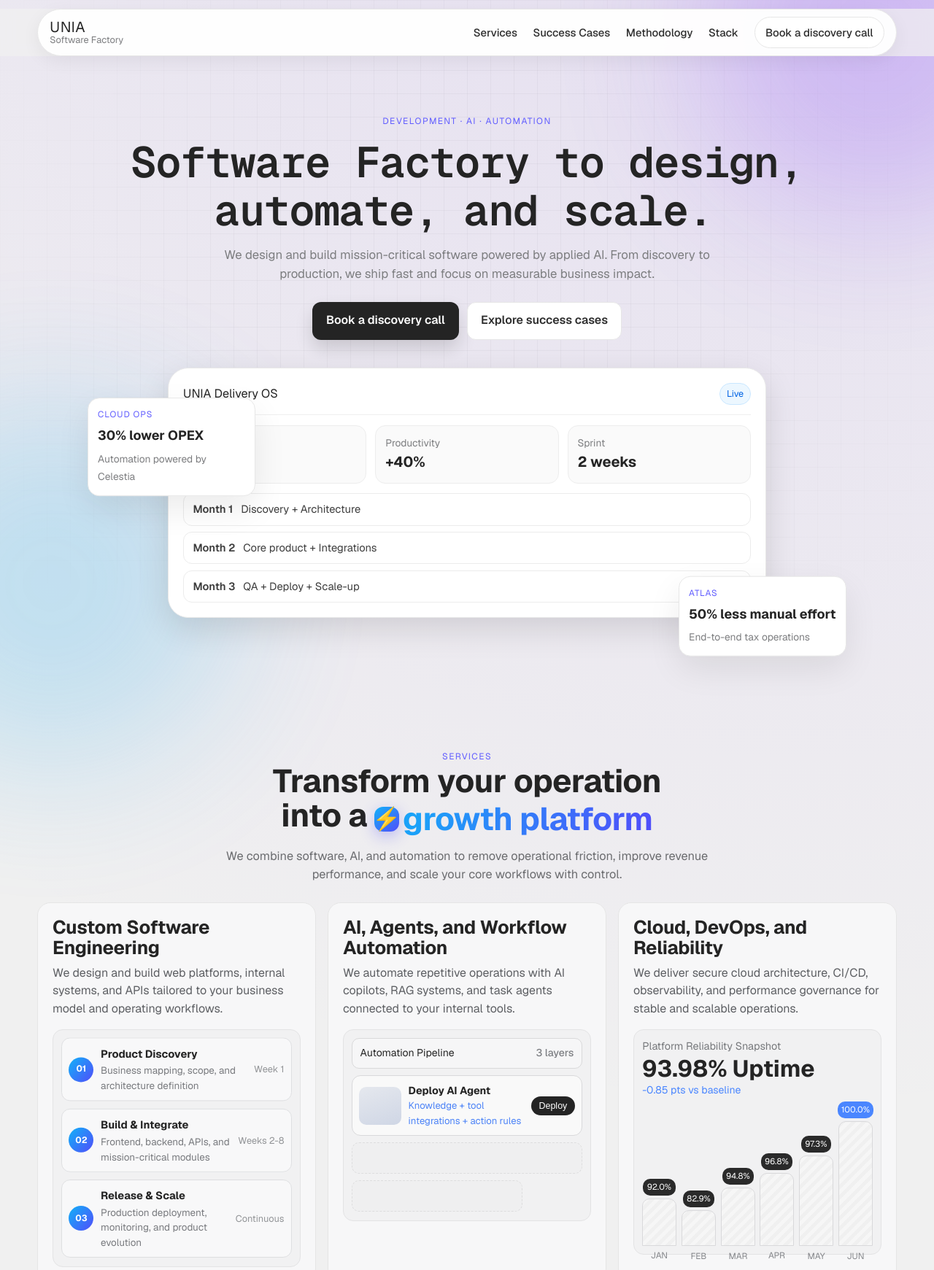
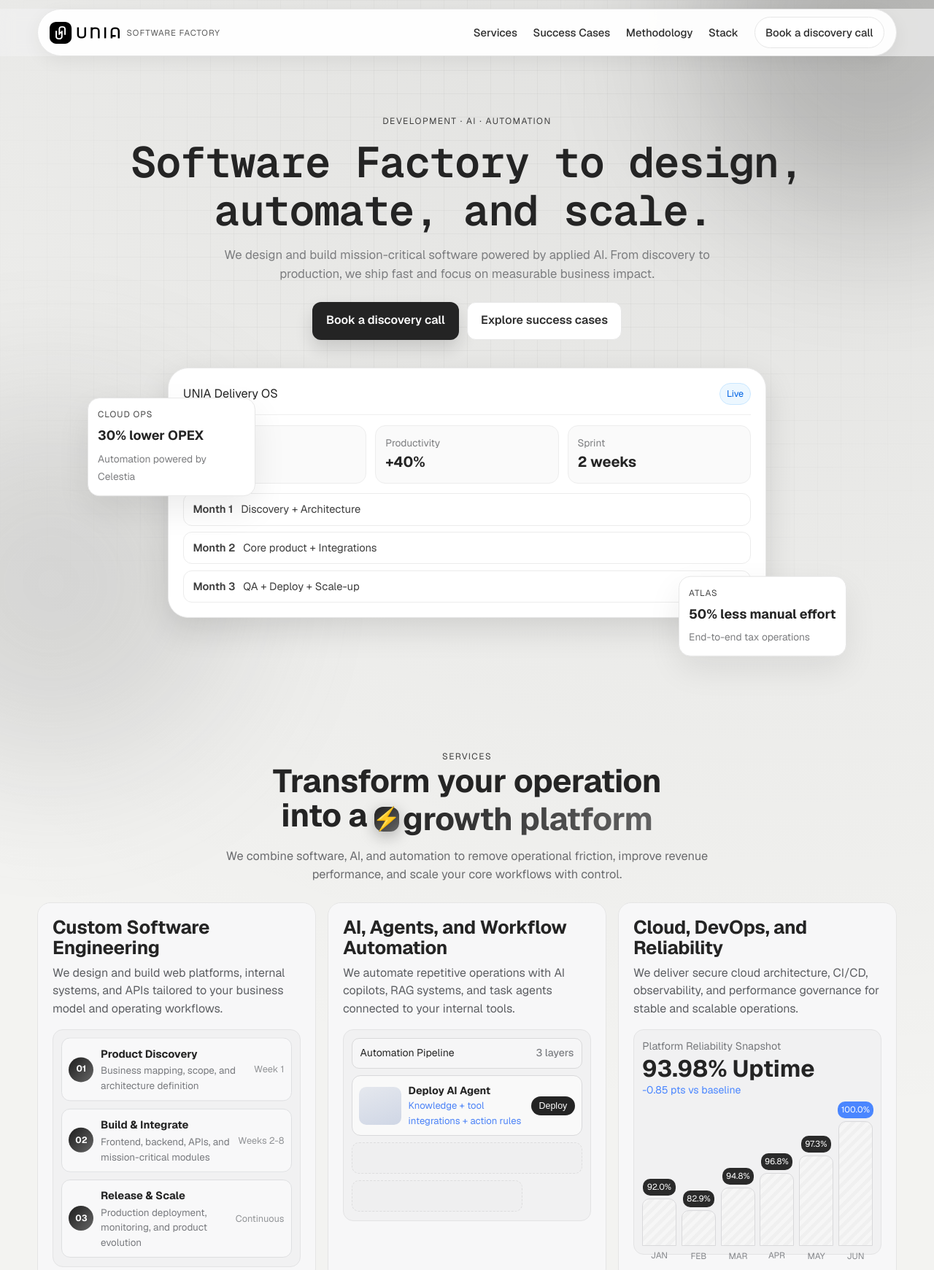
Before and after one commit to dgukovsky/unialabs-website, a plain HTML site: page index.html in a window 1280 px wide. Shown: the top 1741 px of the page at 73% size. Drawn offline with nearby package versions, Linux system fonts and the light colour scheme.

Commit message:
Apply official UNIA logo, favicon, and branding palette

```diff
--- a/index.html
+++ b/index.html
@@ -56,7 +56,13 @@
     <header class="site-header">
       <div class="container nav-wrap">
         <a href="#home" class="brand">
-          <span class="brand-mark">UNIA</span>
+          <img
+            class="brand-logo"
+            src="./unia-logo.svg"
+            alt="UNIA"
+            width="140"
+            height="44"
+          />
           <span class="brand-sub">Software Factory</span>
         </a>
 
@@ -483,7 +489,13 @@
 
     <footer class="site-footer">
       <div class="container footer-wrap">
-        <p>UNIA Software Factory</p>
+        <img
+          class="footer-logo"
+          src="./unia-logo.svg"
+          alt="UNIA"
+          width="140"
+          height="44"
+        />
         <p>Development · AI · Automation</p>
       </div>
     </footer>
--- a/styles.css
+++ b/styles.css
@@ -1,14 +1,14 @@
 :root {
-  --bg: #f0f0f0;
+  --bg: #f3f3f1;
   --surface: #ffffff;
-  --surface-soft: #f9f9f9;
+  --surface-soft: #f7f7f5;
   --text: #242424;
   --muted: #7d7e80;
   --line: #e6e6e6;
-  --accent-violet: #782efa;
-  --accent-pink: #fa2561;
-  --accent-blue: #0063e4;
-  --accent-cyan: #25b2ef;
+  --accent-violet: #101010;
+  --accent-pink: #5c5c5c;
+  --accent-blue: #171717;
+  --accent-cyan: #808080;
   --radius: 18px;
   --shadow: 0 18px 45px rgba(0, 0, 0, 0.08);
 }
@@ -26,8 +26,8 @@
 body {
   font-family: "Geist", "Inter", sans-serif;
   color: var(--text);
-  background: radial-gradient(circle at 85% -10%, rgba(120, 46, 250, 0.1), transparent 38%),
-    radial-gradient(circle at -10% 90%, rgba(250, 37, 97, 0.09), transparent 40%), var(--bg);
+  background: radial-gradient(circle at 85% -10%, rgba(16, 16, 16, 0.1), transparent 38%),
+    radial-gradient(circle at -10% 90%, rgba(128, 128, 128, 0.08), transparent 40%), var(--bg);
   min-height: 100vh;
   line-height: 1.55;
 }
@@ -100,8 +100,14 @@
 
 .brand {
   display: flex;
-  flex-direction: column;
-  gap: 0.03rem;
+  align-items: center;
+  gap: 0.62rem;
+}
+
+.brand-logo {
+  width: auto;
+  height: 30px;
+  display: block;
 }
 
 .brand-mark {
@@ -112,9 +118,11 @@
 }
 
 .brand-sub {
-  color: var(--muted);
-  font-size: 0.8rem;
-  line-height: 1.1;
+  color: #5d5d5d;
+  font-size: 0.72rem;
+  line-height: 1;
+  letter-spacing: 0.08em;
+  text-transform: uppercase;
 }
 
 .site-nav {
@@ -192,7 +200,7 @@
   text-transform: uppercase;
   letter-spacing: 0.12em;
   font-size: 0.75rem;
-  color: #615dff;
+  color: #3f3f3f;
 }
 
 .hero-shell h1 {
@@ -214,7 +222,7 @@
   width: 0.08em;
   height: 0.9em;
   margin-left: 0.08em;
-  background: linear-gradient(180deg, #11b2f8, #514dfa);
+  background: linear-gradient(180deg, #1d1d1d, #666);
   vertical-align: -0.08em;
   opacity: 0;
 }
@@ -367,7 +375,7 @@
   font-size: 0.74rem;
   letter-spacing: 0.08em;
   text-transform: uppercase;
-  color: #615dff;
+  color: #454545;
 }
 
 .floating-card strong {
@@ -435,7 +443,7 @@
   display: inline-flex;
   align-items: center;
   gap: 0.34rem;
-  background: linear-gradient(105deg, #11b2f8, #514dfa);
+  background: linear-gradient(105deg, #1d1d1d, #636363);
   -webkit-background-clip: text;
   background-clip: text;
   color: transparent;
@@ -450,8 +458,8 @@
   border-radius: 12px;
   font-size: 0.7em;
   color: #fff;
-  background: linear-gradient(140deg, #11b2f8, #514dfa);
-  box-shadow: 0 6px 20px rgba(80, 77, 250, 0.32);
+  background: linear-gradient(140deg, #1d1d1d, #666);
+  box-shadow: 0 6px 20px rgba(20, 20, 20, 0.28);
 }
 
 .showcase-row {
@@ -541,7 +549,7 @@
   font-size: 0.76rem;
   font-weight: 700;
   color: #fff;
-  background: linear-gradient(130deg, #11b2f8, #514dfa);
+  background: linear-gradient(130deg, #1d1d1d, #666);
   animation: badgePulse 3.4s ease-in-out infinite;
 }
 
@@ -845,8 +853,8 @@
   justify-content: center;
   font-size: 2.1rem;
   color: #fff;
-  background: linear-gradient(140deg, #12b2f9, #514dfa);
-  box-shadow: 0 10px 24px rgba(80, 77, 250, 0.28);
+  background: linear-gradient(140deg, #222, #6a6a6a);
+  box-shadow: 0 10px 24px rgba(22, 22, 22, 0.24);
   animation: corePulseCentered 3.2s ease-in-out infinite;
 }
 
@@ -1041,13 +1049,13 @@
   width: 66px;
   height: 66px;
   border-radius: 50%;
-  background: linear-gradient(135deg, #12b2f9, #514dfa);
+  background: linear-gradient(135deg, #222, #666);
   color: #fff;
   display: flex;
   align-items: center;
   justify-content: center;
   font-weight: 700;
-  box-shadow: 0 8px 20px rgba(80, 77, 250, 0.25);
+  box-shadow: 0 8px 20px rgba(22, 22, 22, 0.22);
   animation: corePulsePlain 3.2s ease-in-out infinite;
 }
 
@@ -1143,7 +1151,7 @@
   grid-column: 1 / -1;
   margin-top: 0.2rem;
   border-radius: 12px;
-  background: linear-gradient(125deg, #11b2f8, #514dfa);
+  background: linear-gradient(125deg, #1f1f1f, #666);
   color: #fff;
   text-align: center;
   padding: 0.55rem;
@@ -1165,7 +1173,7 @@
   display: inline-flex;
   font-family: "Geist", "Inter", sans-serif;
   font-size: 1.35rem;
-  color: #615dff;
+  color: #3f3f3f;
   margin-bottom: 0.58rem;
 }
 
@@ -1223,8 +1231,8 @@
 
 .cta-box {
   border-radius: 22px;
-  border: 1px solid #dfe7ff;
-  background: linear-gradient(140deg, #fbf8ff, #eef6ff);
+  border: 1px solid #dadada;
+  background: linear-gradient(140deg, #fcfcfc, #f1f1f1);
   padding: 2rem;
 }
 
@@ -1245,9 +1253,16 @@
   border-top: 1px solid var(--line);
   padding-top: 1rem;
   display: flex;
+  align-items: center;
   justify-content: space-between;
   color: var(--muted);
   font-size: 0.9rem;
+}
+
+.footer-logo {
+  width: auto;
+  height: 30px;
+  display: block;
 }
 
 .reveal {
@@ -1428,6 +1443,14 @@
 @media (max-width: 800px) {
   .nav-wrap {
     border-radius: 16px;
+  }
+
+  .brand-logo {
+    height: 26px;
+  }
+
+  .brand-sub {
+    display: none;
   }
 
   .menu-btn {
@@ -1502,6 +1525,6 @@
 
   .footer-wrap {
     flex-direction: column;
-    gap: 0.3rem;
-  }
-}
+    gap: 0.5rem;
+  }
+}
```
Also changed, not shown: apple-touch-icon.png, favicon-32.png, favicon.png, favicon.svg, unia-logo.svg (added).
